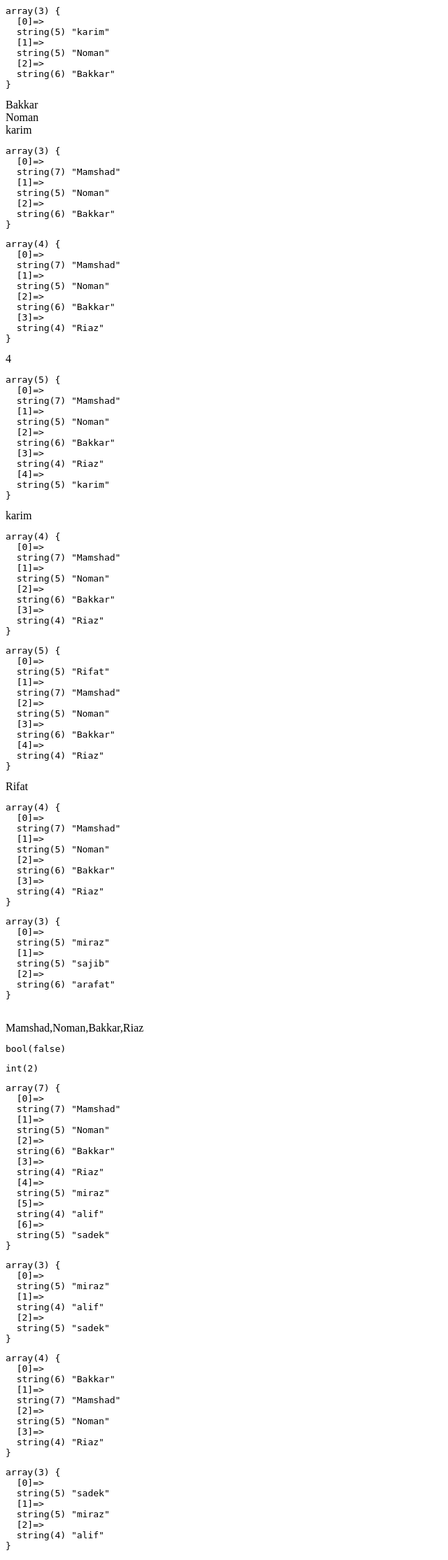
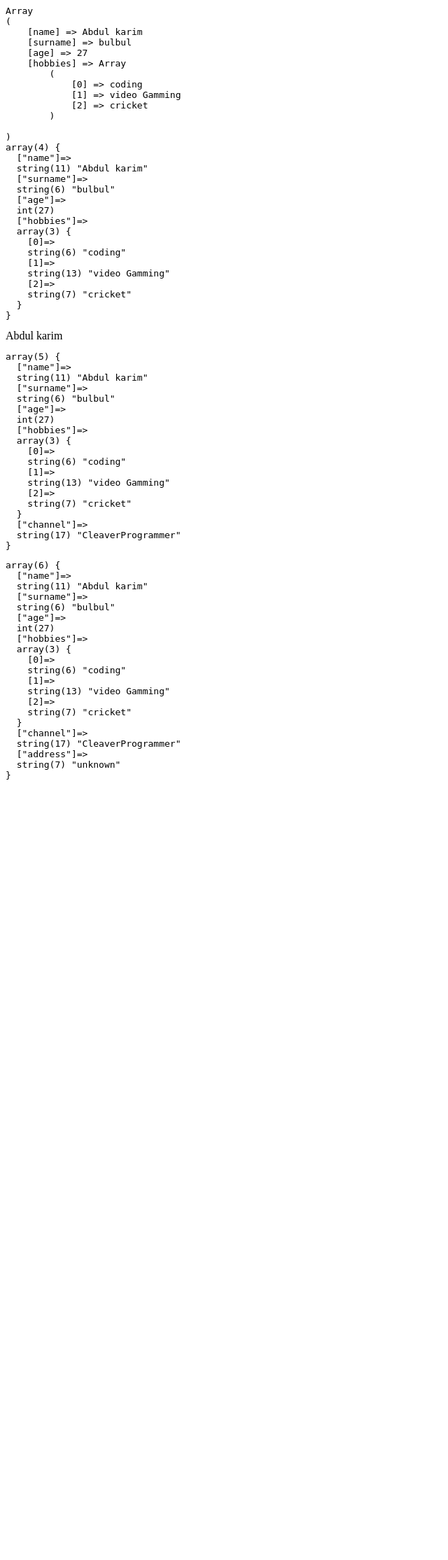
Before and after one commit to iamabdulkarim/php-crash-course-2021, a PHP site: page /05_arrays.php in a window 1280 px wide. Shown: the whole page at 70% size, without its empty margins (0-640 px from the left). After the commit the page ends 1114 px from the top, so only its background shows below. Run offline with PHP 8.4, Linux system fonts and the light colour scheme.

Commit message:
Create an associative array & Null coalescing assignment operator. Since PHP 7.4

```diff
--- a/05_arrays.php
+++ b/05_arrays.php
@@ -1,90 +1,90 @@
 <?php
 
-// Create array
-$names = ["karim","Noman","Bakkar"];
-// Print the whole array
-echo '<pre>';
-var_dump($names);
-echo '</pre>';
+// // Create array
+// $names = ["karim","Noman","Bakkar"];
+// // Print the whole array
+// echo '<pre>';
+// var_dump($names);
+// echo '</pre>';
 
-// Get element by index
-echo $names[2].'<br>';
-echo $names[1].'<br>';
-echo $names[0].'<br>';
-// Set element by index
-$names[0] = 'Mamshad';
-echo '<pre>';
-echo var_dump($names);
-echo '</pre>';
+// // Get element by index
+// echo $names[2].'<br>';
+// echo $names[1].'<br>';
+// echo $names[0].'<br>';
+// // Set element by index
+// $names[0] = 'Mamshad';
+// echo '<pre>';
+// echo var_dump($names);
+// echo '</pre>';
 
-// Check if array has element at index 2
-isset($names[2]); //true
-isset($names[4]); //false
-// Append element
-$names[] = 'Riaz';
-echo '<pre>';
-echo var_dump($names);
-echo '</pre>';
-// Print the length of the array
-echo count($names).'<br>';
-// Add element at the end of the array
-array_push($names, 'karim');
-echo '<pre>';
-echo var_dump($names);
-echo '</pre>';
-// Remove element from the end of the array
+// // Check if array has element at index 2
+// isset($names[2]); //true
+// isset($names[4]); //false
+// // Append element
+// $names[] = 'Riaz';
+// echo '<pre>';
+// echo var_dump($names);
+// echo '</pre>';
+// // Print the length of the array
+// echo count($names).'<br>';
+// // Add element at the end of the array
+// array_push($names, 'karim');
+// echo '<pre>';
+// echo var_dump($names);
+// echo '</pre>';
+// // Remove element from the end of the array
 
-echo array_pop($names);
-echo '<pre>';
-echo var_dump($names);
-echo '</pre>';
-// Add element at the beginning of the array
-array_unshift($names , 'Rifat');
-echo '<pre>';
-echo var_dump($names);
-echo '</pre>';
-// Remove element from the beginning of the array
-echo array_shift($names);
-echo '<pre>';
-echo var_dump($names);
-echo '</pre>';
-// Split the string into an array
-$versityFriends = "miraz,sajib,arafat";
-echo '<pre>';
-echo var_dump(explode(",",$versityFriends));
-echo '</pre>';
-// Combine array elements into string
-echo '<br>';
+// echo array_pop($names);
+// echo '<pre>';
+// echo var_dump($names);
+// echo '</pre>';
+// // Add element at the beginning of the array
+// array_unshift($names , 'Rifat');
+// echo '<pre>';
+// echo var_dump($names);
+// echo '</pre>';
+// // Remove element from the beginning of the array
+// echo array_shift($names);
+// echo '<pre>';
+// echo var_dump($names);
+// echo '</pre>';
+// // Split the string into an array
+// $versityFriends = "miraz,sajib,arafat";
+// echo '<pre>';
+// echo var_dump(explode(",",$versityFriends));
+// echo '</pre>';
+// // Combine array elements into string
+// echo '<br>';
 
-echo(implode(",",$names));
+// echo(implode(",",$names));
 
-// Check if element exist in the array
-echo '<pre>';
-var_dump(in_array('noman',$names));
-echo '</pre>';
+// // Check if element exist in the array
+// echo '<pre>';
+// var_dump(in_array('noman',$names));
+// echo '</pre>';
 
-// Search element index in the array
-echo '<pre>';
-var_dump(array_search('Bakkar',$names));
-echo '</pre>';
-// Merge two arrays
-$newFriends = ['miraz','alif','sadek'];
-echo '<pre>';
-var_dump([...$names,...$newFriends]);
-echo '</pre>';
-// Sorting of array (Reverse order also)
-echo '<pre>';
-var_dump($newFriends);
-echo '</pre>';
-sort($names);
-echo '<pre>';
-var_dump($names);
-echo '</pre>';
+// // Search element index in the array
+// echo '<pre>';
+// var_dump(array_search('Bakkar',$names));
+// echo '</pre>';
+// // Merge two arrays
+// $newFriends = ['miraz','alif','sadek'];
+// echo '<pre>';
+// var_dump([...$names,...$newFriends]);
+// echo '</pre>';
+// // Sorting of array (Reverse order also)
+// echo '<pre>';
+// var_dump($newFriends);
+// echo '</pre>';
+// sort($names);
+// echo '<pre>';
+// var_dump($names);
+// echo '</pre>';
 
-rsort($newFriends);
-echo '<pre>';
-var_dump($newFriends);
-echo '</pre>';
+// rsort($newFriends);
+// echo '<pre>';
+// var_dump($newFriends);
+// echo '</pre>';
 // https://www.php.net/manual/en/ref.array.php
 
 // ============================================
@@ -92,13 +92,28 @@ echo '</pre>';
 // ============================================
 
 // Create an associative array
-
+$person = [
+    'name' => 'Abdul karim',
+    'surname' => 'bulbul',
+    'age' => 27,
+    'hobbies' => ['coding','video Gamming','cricket']
+];
+echo '<pre>';
+print_r($person);
+var_dump($person);
+echo '</pre>';
 // Get element by key
-
+echo $person['name'].'<br>';
 // Set element by key
-
+$person['channel'] = 'CleaverProgrammer';
+echo '<pre>';
+var_dump($person);
+echo '</pre>';
 // Null coalescing assignment operator. Since PHP 7.4
-
+$person['address'] ??= 'unknown';
+echo '<pre>';
+var_dump($person);
+echo '</pre>';
 // Check if array has specific key
 
 // Print the keys of the array
```
